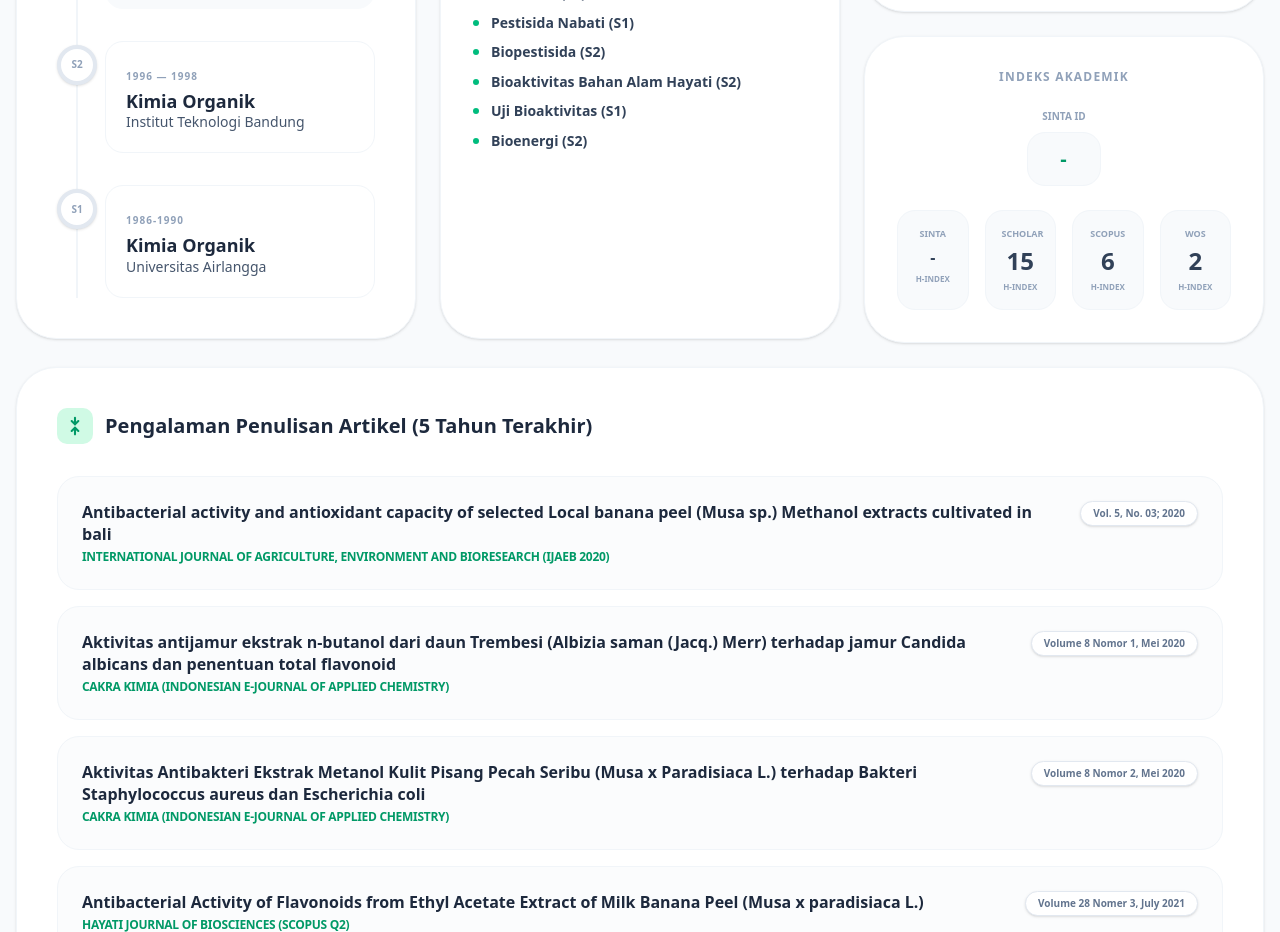
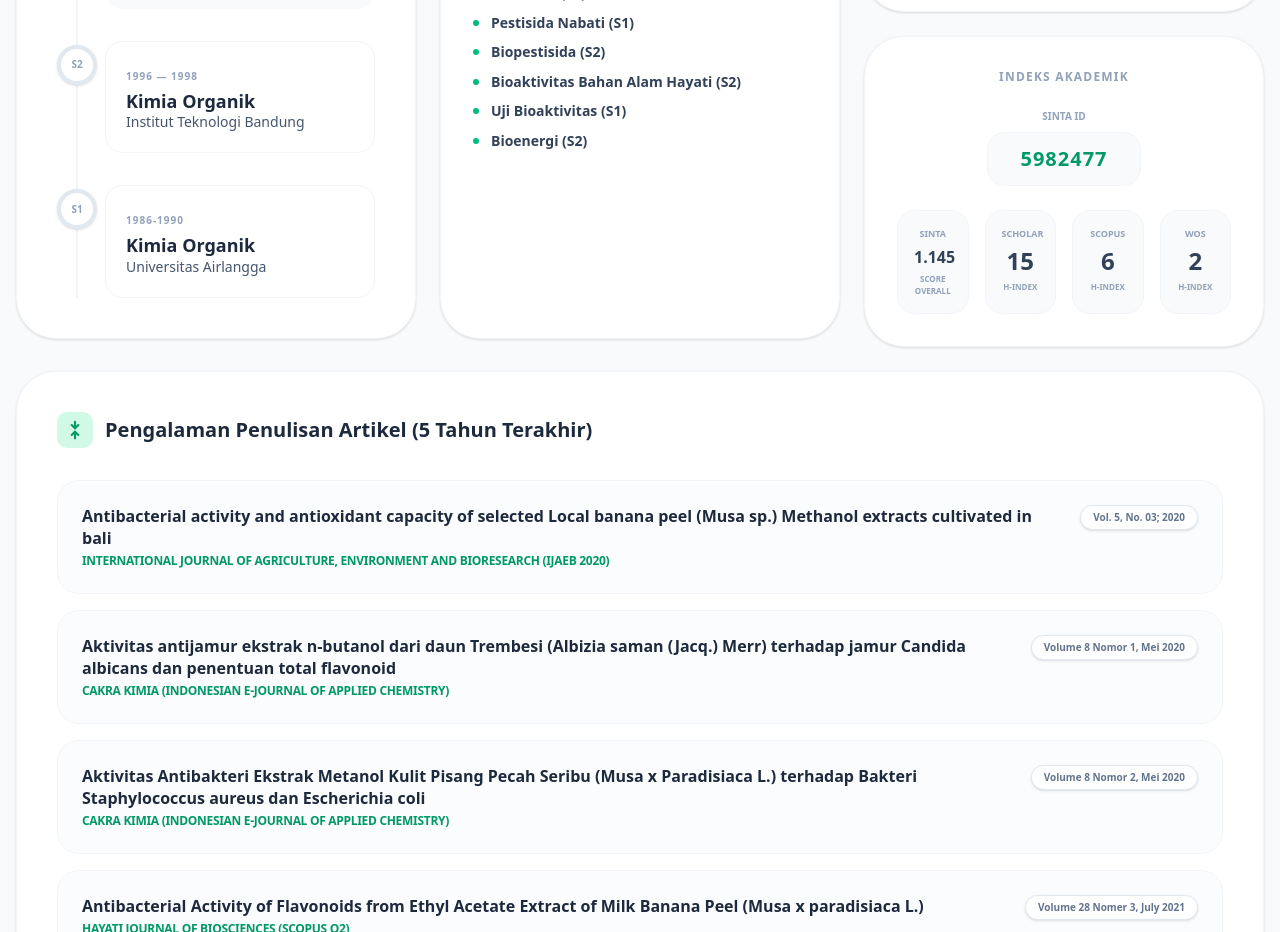
Before and after one commit to denisbudiarta/phytochemistry-research, a Next.js app: page /team/wiwik-susanah-rita in a window 1280 px wide. Shown: the part 860-1792 px from the top of the page. Built offline with nearby package versions, Linux system fonts and the light colour scheme.

Commit message:
update cv

```diff
--- a/app/page.tsx
+++ b/app/page.tsx
@@ -343,7 +343,7 @@ export default function Navbar() {
                   adalah kosmetik, pangan, dan empiris pengobatan tradisional.
                   Dua pendekatan yang berpotensi berdasarkan saintifik yaitu dengan
                   menggunakan farmakologi dan fitokimia.
-                <br /> <br />
+                <br /> br
                   Keunggulan fitokimia dan bioaktivitasnya dikaitkan dengan perlindungan dari penyakit kronis,
                   dan penelusuran senyawa bioaktif dari tumbuhan sangat berkembang saat ini, sehingga banyak
                   ditemukan senyawa-senyawa metabolit sekunder baru dari tumbuhan yang mempunyai bioaktivitas tertentu.
--- a/app/team/wiwik-susanah-rita/page.tsx
+++ b/app/team/wiwik-susanah-rita/page.tsx
@@ -592,7 +592,7 @@ export default function CVAstitiAsih() {
                     SINTA ID
                   </p>
                   <div className="bg-slate-50 py-3 rounded-2xl border border-slate-100 inline-block px-8 text-xl font-black text-emerald-600 tracking-wider">
-                    -
+                    5982477
                   </div>
                 </div>
                 <div className="grid grid-cols-4 gap-4">
@@ -600,9 +600,9 @@ export default function CVAstitiAsih() {
                     <p className="text-[9px] font-black text-slate-400 uppercase mb-1">
                       Sinta
                     </p>
-                    <p className="text-1xl font-black text-slate-700">-</p>
+                    <p className="text-1xl font-black text-slate-700">1.145</p>
                     <p className="text-[8px] font-bold text-slate-400 mt-1 uppercase">
-                      H-Index
+                      Score Overall
                     </p>
                   </div>
                   <div className="p-4 bg-slate-50 rounded-2xl border border-slate-100 text-center">
```
